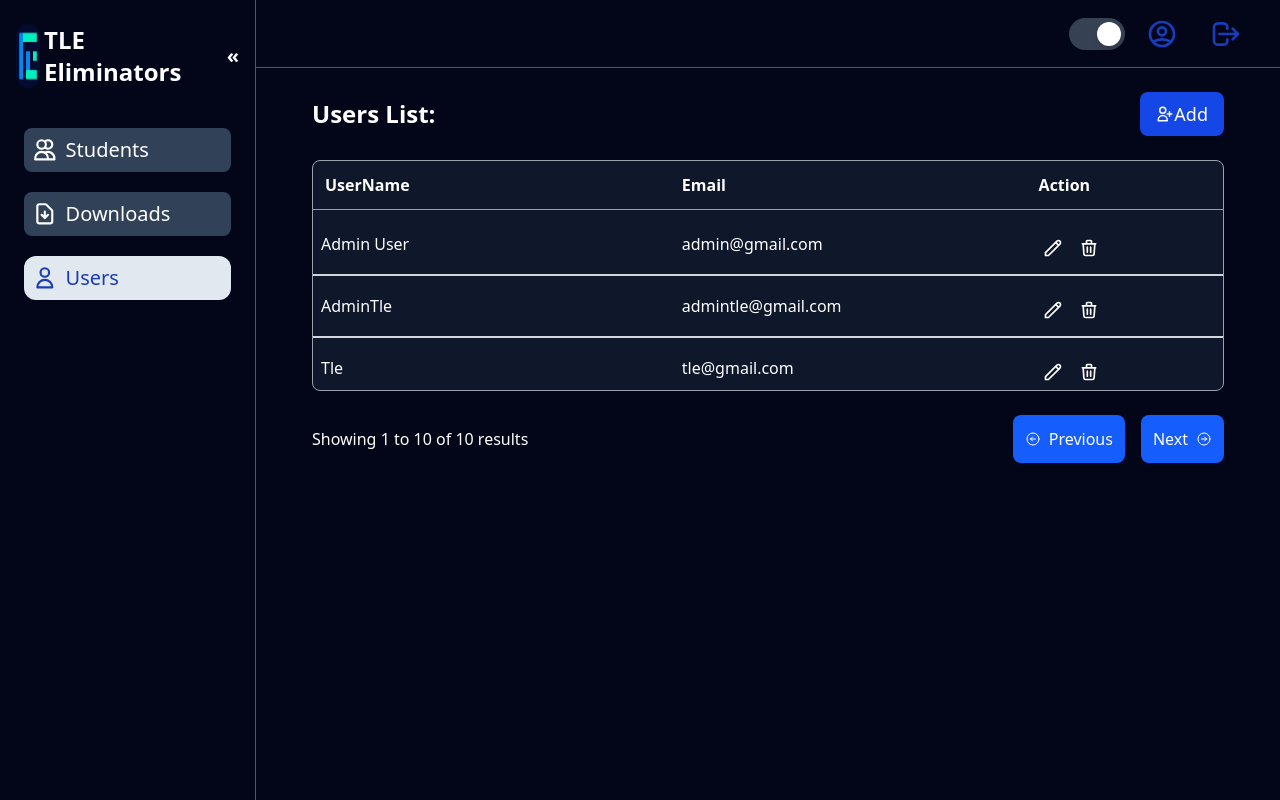
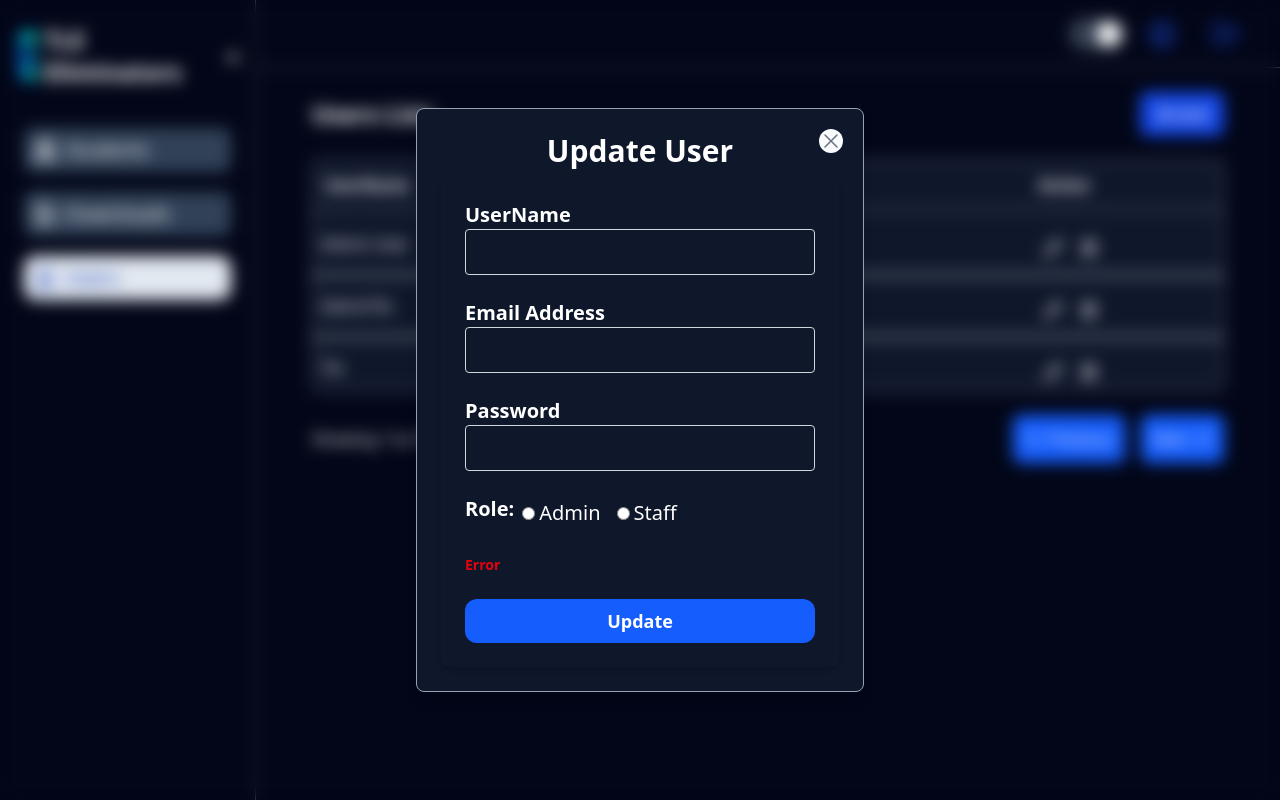
Before and after one commit to shanmuga-priya-tech/TLE-Assignment, a React (Vite) app in the folder frontend/: page /users in a window 1280 px wide. Both pictures are taken after a click on the icon 1052 px from the left and 310 px from the top of the page. Built offline with nearby package versions, Linux system fonts and the light colour scheme.

Commit message:
created a update form for user and resuable modal

```diff
--- a/frontend/src/App.jsx
+++ b/frontend/src/App.jsx
@@ -4,7 +4,7 @@ import Dashboard from "./components/Dashboard/Dashboard";
 import PageNotFound from "./components/General/PageNotFound";
 import { ThemeProvider } from "./context/ThemeContext";
 import Downloads from "./components/DownloadHistory/Downloads";
-import Users from "./components/UsersList/Users";
+import UsersList from "./components/User/UsersList";
 import StudentProfile from "./components/Dashboard/Student Profile/StudentProfile";
 
 function App() {
@@ -18,7 +18,7 @@ function App() {
               <Route path="/dashboard" element={<Dashboard />} />
               <Route path="/studProfile/:studId" element={<StudentProfile />} />
               <Route path="/downloads" element={<Downloads />} />
-              <Route path="/users" element={<Users />} />
+              <Route path="/users" element={<UsersList />} />
             </Route>
 
             {/* Catch-All Route */}
--- /dev/null
+++ b/frontend/src/components/General/Modal.jsx
@@ -0,0 +1,57 @@
+import { useContext, useEffect, useRef } from "react";
+import { HiXMark } from "react-icons/hi2";
+import { Themecontext } from "../../context/ThemeContext";
+
+function Modal({ children, onClose }) {
+  const { theme } = useContext(Themecontext);
+  const modalRef = useRef();
+
+  useEffect(() => {
+    const handleClickOutside = (event) => {
+      if (modalRef.current && !modalRef.current.contains(event.target)) {
+        onClose();
+      }
+    };
+
+    const handleEscKey = (event) => {
+      if (event.key === "Escape") {
+        onClose();
+      }
+    };
+
+    document.addEventListener("mousedown", handleClickOutside);
+    document.addEventListener("keydown", handleEscKey);
+
+    return () => {
+      document.removeEventListener("mousedown", handleClickOutside);
+      document.removeEventListener("keydown", handleEscKey);
+    };
+  }, [onClose]);
+
+  const handleClose = () => {
+    onClose();
+  };
+
+  return (
+    <div className="fixed inset-0 z-[1000] flex items-center justify-center px-4 py-6 overflow-auto backdrop-blur-sm">
+      <div
+        ref={modalRef}
+        className={`relative w-full max-w-md  rounded-lg shadow-lg transition-all duration-500 border border-gray-400 ${
+          theme === "dark" ? "bg-slate-900 text-white" : "bg-gray-50 text-black"
+        } p-4 sm:p-6 max-h-[90vh] overflow-y-auto`}
+      >
+        {/* Close Button */}
+        <button
+          onClick={handleClose}
+          className="absolute top-4 right-4 bg-none border-none p-1 rounded-sm transition-all duration-200 hover:bg-gray-100"
+        >
+          <HiXMark className="w-6 h-6 text-gray-500 bg-slate-50 rounded-full" />
+        </button>
+
+        {children}
+      </div>
+    </div>
+  );
+}
+
+export default Modal;
--- /dev/null
+++ b/frontend/src/components/User/UpdateUser.jsx
@@ -0,0 +1,76 @@
+import { useContext } from "react";
+import { Themecontext } from "../../context/ThemeContext";
+
+function UpdateUser() {
+  const { theme } = useContext(Themecontext);
+  return (
+    <div
+      className={`${
+        theme === "dark" ? "bg-slate-900 text-white" : "bg-slate-100 text-black"
+      }  `}
+    >
+      {/* update form */}
+      <div>
+        <h1 className="text-center text-3xl font-bold mb-2 ">Update User</h1>
+        <form className="flex  flex-col gap-6  rounded-lg shadow-md   p-6">
+          <div className="text-md">
+            <label className="font-semibold mb-2 ">UserName</label>
+            <input
+              type="text"
+              className="w-full border border-gray-300  rounded px-3 py-2 outline-none focus:border-blue-500 focus:ring focus:ring-blue-300"
+            />
+          </div>
+          <div className="text-md">
+            <label className="font-semibold mb-2 ">Email Address</label>
+            <input
+              type="email"
+              className="w-full border border-gray-300  rounded px-3 py-2 outline-none focus:border-blue-500 focus:ring focus:ring-blue-300"
+            />
+          </div>
+
+          <div className="text-md">
+            <label className="font-semibold mb-2 ">Password</label>
+            <input
+              type="password"
+              className="w-full border border-gray-300 text-black rounded px-3 py-2 outline-none focus:border-blue-500 focus:ring focus:ring-blue-300"
+            />
+          </div>
+          <div className="flex gap-2 items-center">
+            <label className="font-semibold mb-2">Role:</label>
+            <div className="flex items-center gap-4">
+              <label className="flex items-center gap-1">
+                <input
+                  type="radio"
+                  name="role"
+                  value="admin"
+                  className="align-middle"
+                />
+                Admin
+              </label>
+              <label className="flex items-center gap-1">
+                <input
+                  type="radio"
+                  name="role"
+                  value="staff"
+                  className="align-middle"
+                />
+                Staff
+              </label>
+            </div>
+          </div>
+
+          <p className="text-red-600 font-semibold text-sm">Error</p>
+
+          <button
+            type="submit"
+            className="bg-blue-600 cursor-pointer text-white py-2 rounded-xl font-bold text-lg hover:bg-blue-500 transition mx-auto w-full"
+          >
+            Update
+          </button>
+        </form>
+      </div>
+    </div>
+  );
+}
+
+export default UpdateUser;
--- a/frontend/src/components/UsersList/Users.jsx
+++ b/frontend/src/components/User/UsersList.jsx
@@ -6,11 +6,15 @@ import {
   HiOutlineUserAdd,
 } from "react-icons/hi";
 import Pagination from "../General/Pagination";
-import AddUser from "../Forms/AddUser";
+import AddUser from "./AddUser";
+import Modal from "../General/Modal";
+import UpdateUser from "./UpdateUser";
 
-function Users() {
+function UsersList() {
   const { theme } = useContext(Themecontext);
-  const [adduser, setAdduser] = useState(false);
+  const [adduser, setAdduser] = useState(false); //toggle form
+  const [editUserIndex, setEditUserIndex] = useState(null);
+
   const mockuser = [
     {
       userName: "admin user",
@@ -44,7 +48,9 @@ function Users() {
             Add
           </button>
         </div>
+
         {adduser && <AddUser onClose={() => setAdduser(false)} />}
+
         <div
           className={`border border-gray-400 mt-2 rounded-lg ${
             theme === "dark"
@@ -65,7 +71,16 @@ function Users() {
                   <div className="capitalize">{user.userName}</div>
                   <div>{user.email}</div>
                   <div className="flex  gap-4 mt-2 text-xl">
-                    <HiOutlinePencil className="cursor-pointer hover:text-blue-600 transition" />
+                    <HiOutlinePencil
+                      onClick={() => setEditUserIndex(i)}
+                      className="cursor-pointer hover:text-blue-600 transition"
+                    />
+                    {editUserIndex === i && (
+                      <Modal onClose={() => setEditUserIndex(null)}>
+                        <UpdateUser user={mockuser[i]} />
+                      </Modal>
+                    )}
+
                     <HiOutlineTrash className="cursor-pointer hover:text-red-600 transition" />
                   </div>
                 </div>
@@ -82,4 +97,4 @@ function Users() {
   );
 }
 
-export default Users;
+export default UsersList;
```
Also changed, not shown: frontend/src/components/User/AddUser.jsx (renamed from frontend/src/components/Forms/AddUser.jsx).
